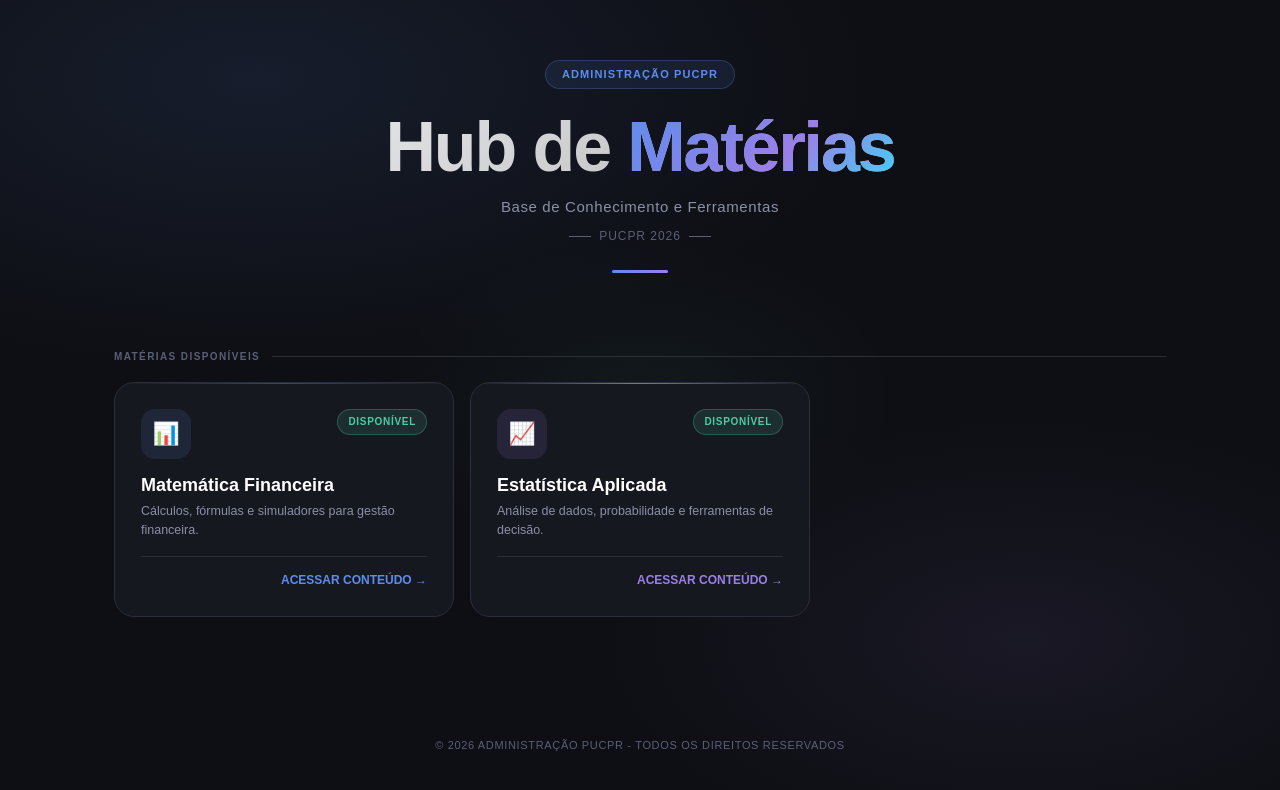
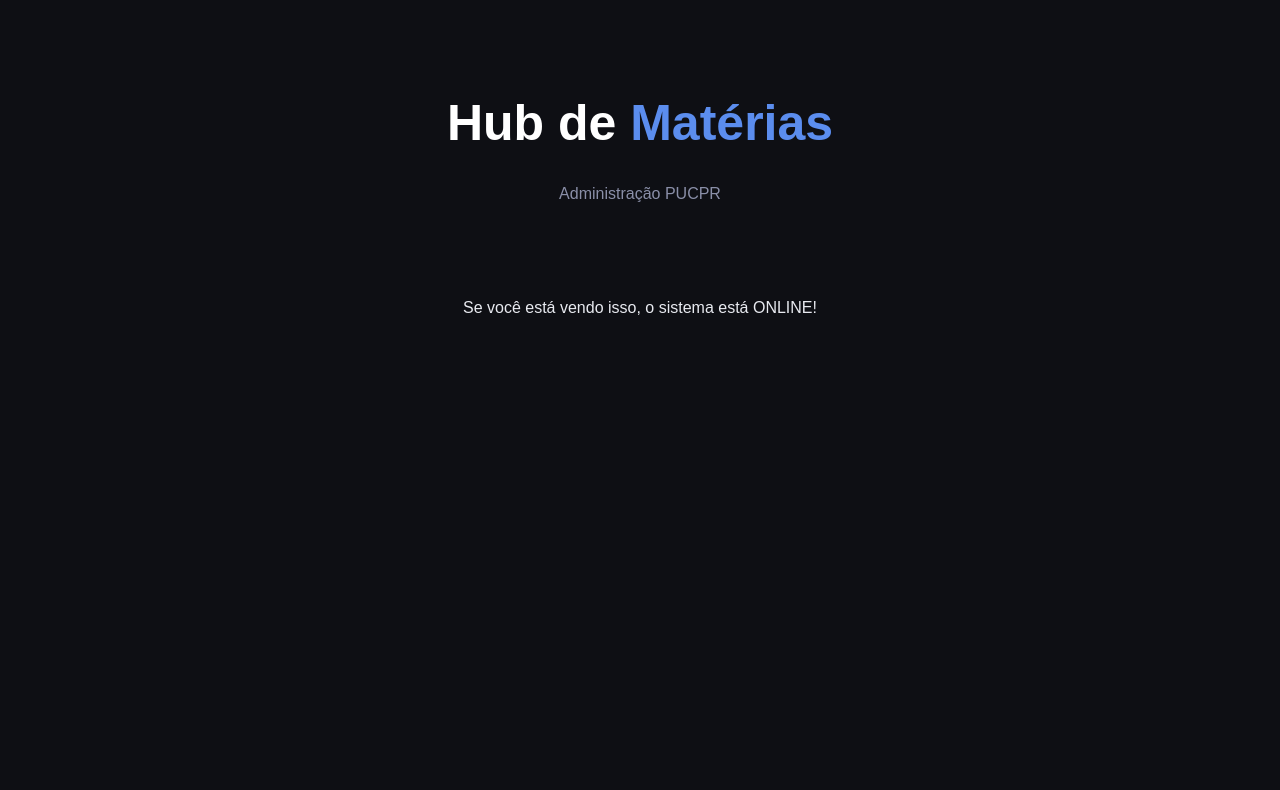
Before and after one commit to gabrielbadaro825/hub-puc-oficial, a Next.js app: page / in a window 1280 px wide. Shown: the top 790 px of the page. Built offline with nearby package versions, Linux system fonts and the light colour scheme.

Commit message:
Update page.tsx

```diff
--- a/app/page.tsx
+++ b/app/page.tsx
@@ -1,5 +1,4 @@
 "use client";
-
 import { UserButton } from "@clerk/nextjs";
 
 export default function Page() {
@@ -7,88 +6,28 @@ export default function Page() {
     <>
       {/* BOTÃO DO CLERK NO CANTO SUPERIOR */}
       <div style={{ position: 'fixed', top: '20px', right: '20px', zIndex: 9999 }}>
-        <UserButton afterSignOutUrl="/" />
+        <UserButton />
       </div>
 
       <style dangerouslySetInnerHTML={{ __html: `
         :root{
-          --bg:#0e0f14;--surface:#16181f;--surface2:#1e2030;--border:#2a2d3a;
-          --text:#e8eaf0;--muted:#8a8fa8;--muted2:#5a5f78;
-          --c1:#5b8dee;--c2:#4ecba4;--c3:#f5a623;--c4:#e05c6b;
-          --c5:#9b7fe8;--c6:#3dd4f5;--c7:#f0c040;--c8:#f06292;
-          --radius:14px;--gap:18px;--sidebar:256px;
+          --bg:#0e0f14;--surface:#16181f;--text:#e8eaf0;--muted:#8a8fa8;
+          --c1:#5b8dee;--c5:#9b7fe8;
         }
-        *,*::before,*::after{box-sizing:border-box;margin:0;padding:0}
-        html{scroll-behavior:smooth}
-        body{background:var(--bg);color:var(--text);font-family:'DM Sans',sans-serif;font-size:14px;line-height:1.55;min-height:100vh;overflow-x:hidden}
-
-        #hub-screen{min-height:100vh;display:flex;flex-direction:column;position:relative;overflow:hidden}
-        #hub-screen::before{content:'';position:absolute;inset:0;background:radial-gradient(ellipse 80% 60% at 20% 10%,rgba(91,141,238,.11) 0%,transparent 60%),radial-gradient(ellipse 60% 50% at 80% 80%,rgba(155,127,232,.08) 0%,transparent 55%),radial-gradient(ellipse 40% 40% at 50% 50%,rgba(78,203,164,.05) 0%,transparent 50%);pointer-events:none}
-        .hub-header{text-align:center;padding:60px 24px 36px;position:relative}
-        .hub-badge{display:inline-flex;align-items:center;gap:8px;background:rgba(91,141,238,.1);border:1px solid rgba(91,141,238,.25);color:var(--c1);border-radius:99px;padding:5px 16px;font-size:11px;font-weight:700;letter-spacing:.1em;text-transform:uppercase;margin-bottom:22px}
-        .hub-title{font-family:'Syne',sans-serif;font-size:clamp(36px,7vw,70px);font-weight:800;letter-spacing:-.03em;background:linear-gradient(135deg,#fff 0%,rgba(255,255,255,.55) 100%);-webkit-background-clip:text;-webkit-text-fill-color:transparent;background-clip:text;line-height:1.05;margin-bottom:10px}
-        .hub-title span{background:linear-gradient(135deg,var(--c1) 0%,var(--c5) 60%,var(--c6) 100%);-webkit-background-clip:text;-webkit-text-fill-color:transparent;background-clip:text}
-        .hub-sub{font-size:15px;color:var(--muted);letter-spacing:.04em;margin-bottom:4px}
-        .hub-author{font-size:12px;color:var(--muted2);letter-spacing:.08em;display:inline-flex;align-items:center;gap:8px;margin-top:2px}
-        .hub-author::before,.hub-author::after{content:'';width:22px;height:1px;background:var(--muted2)}
-        .hub-divider{width:56px;height:3px;background:linear-gradient(90deg,var(--c1),var(--c5));border-radius:99px;margin:24px auto 0}
-        .hub-content{max-width:1100px;margin:0 auto;padding:40px 24px 80px;width:100%;position:relative}
-        .hub-section-label{font-family:'Syne',sans-serif;font-size:10px;font-weight:700;letter-spacing:.14em;text-transform:uppercase;color:var(--muted2);margin-bottom:18px;display:flex;align-items:center;gap:12px}
-        .hub-section-label::after{content:'';flex:1;height:1px;background:var(--border)}
-        .subjects-grid{display:grid;grid-template-columns:repeat(auto-fill,minmax(300px,1fr));gap:16px;margin-bottom:40px}
-        .subject-card{background:var(--surface);border:1px solid var(--border);border-radius:20px;padding:26px;cursor:pointer;transition:all .25s cubic-bezier(.4,0,.2,1);position:relative;overflow:hidden}
-        .subject-card::before{content:'';position:absolute;top:0;left:0;right:0;height:1px;background:linear-gradient(90deg,transparent,var(--card-line,rgba(91,141,238,.5)),transparent);opacity:.8}
-        .subject-card:hover{transform:translateY(-4px);border-color:rgba(255,255,255,.12);box-shadow:0 16px 48px rgba(0,0,0,.4)}
-        .sc-top{display:flex;align-items:flex-start;justify-content:space-between;margin-bottom:16px}
-        .sc-icon{width:50px;height:50px;border-radius:14px;display:flex;align-items:center;justify-content:center;font-size:22px;background:var(--icon-bg,rgba(91,141,238,.12));flex-shrink:0}
-        .sc-status{font-size:10px;font-weight:700;font-family:'Syne',sans-serif;letter-spacing:.07em;padding:4px 10px;border-radius:99px;border:1px solid}
-        .sc-status.active{background:rgba(78,203,164,.12);color:var(--c2);border-color:rgba(78,203,164,.3)}
-        .sc-title{font-family:'Syne',sans-serif;font-size:18px;font-weight:800;color:#fff;margin-bottom:5px;line-height:1.2}
-        .sc-desc{font-size:12.5px;color:var(--muted);line-height:1.55;margin-bottom:16px}
-        .sc-arrow{display:flex;align-items:center;justify-content:flex-end;gap:6px;padding-top:14px;border-top:1px solid var(--border);font-size:12px;font-weight:600;color:var(--card-color,var(--c1))}
-        .hub-footer{text-align:center;padding:0 24px 40px;font-size:11px;color:var(--muted2);letter-spacing:.06em;text-transform:uppercase}
+        body{background:var(--bg);color:var(--text);font-family:sans-serif;margin:0}
+        .hub-header{text-align:center;padding:60px 24px}
+        .hub-title{font-size:50px;font-weight:800;color:#fff}
+        .hub-title span{color:var(--c1)}
       `}} />
 
-      <main id="hub-screen">
+      <main>
         <header className="hub-header">
-          <div className="hub-badge">Administração PUCPR</div>
           <h1 className="hub-title">Hub de <span>Matérias</span></h1>
-          <p className="hub-sub">Base de Conhecimento e Ferramentas</p>
-          <div className="hub-author">PUCPR 2026</div>
-          <div className="hub-divider"></div>
+          <p style={{color: 'var(--muted)', textAlign: 'center'}}>Administração PUCPR</p>
         </header>
-
-        <section className="hub-content">
-          <div className="hub-section-label">Matérias Disponíveis</div>
-
-          <div className="subjects-grid">
-            {/* CARD EXEMPLO 1 */}
-            <div className="subject-card">
-              <div className="sc-top">
-                <div className="sc-icon">📊</div>
-                <div className="sc-status active">DISPONÍVEL</div>
-              </div>
-              <h3 className="sc-title">Matemática Financeira</h3>
-              <p className="sc-desc">Cálculos, fórmulas e simuladores para gestão financeira.</p>
-              <div className="sc-arrow">ACESSAR CONTEÚDO →</div>
-            </div>
-
-            {/* CARD EXEMPLO 2 */}
-            <div className="subject-card" style={{ ['--card-line' as any]: 'var(--c5)' }}>
-              <div className="sc-top">
-                <div className="sc-icon" style={{ background: 'rgba(155,127,232,0.12)' }}>📈</div>
-                <div className="sc-status active">DISPONÍVEL</div>
-              </div>
-              <h3 className="sc-title">Estatística Aplicada</h3>
-              <p className="sc-desc">Análise de dados, probabilidade e ferramentas de decisão.</p>
-              <div className="sc-arrow" style={{ color: 'var(--c5)' }}>ACESSAR CONTEÚDO →</div>
-            </div>
-          </div>
-        </section>
-
-        <footer className="hub-footer">
-          &copy; 2026 Administração PUCPR - Todos os direitos reservados
-        </footer>
+        <div style={{textAlign: 'center', marginTop: '20px'}}>
+            <p>Se você está vendo isso, o sistema está ONLINE!</p>
+        </div>
       </main>
     </>
   );
```
